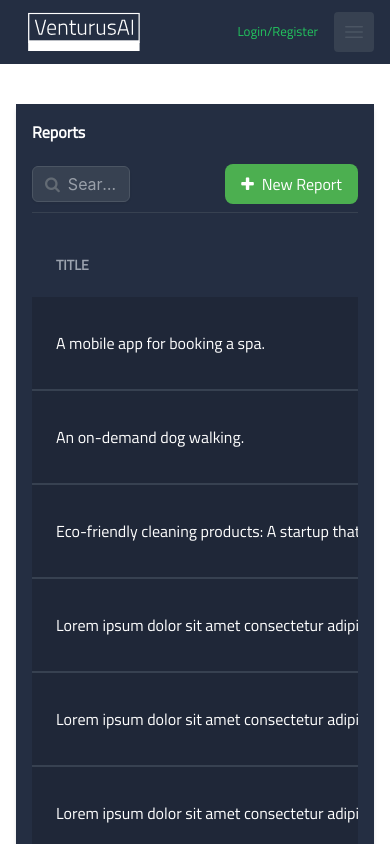
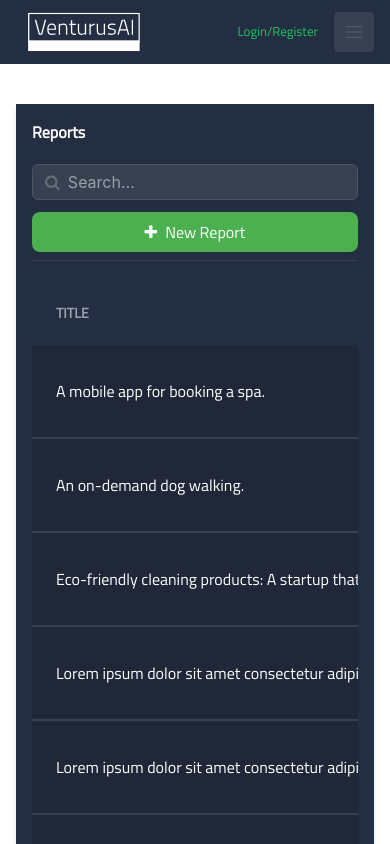
Before and after one commit to talhasaeed22/venturus, a Next.js app: page /reports in a window 390 px wide. Shown: the top 844 px of the page. Built offline with nearby package versions, Linux system fonts and the light colour scheme.

Commit message:
Create Report Page Added v-2

```diff
--- a/pages/reports.js
+++ b/pages/reports.js
@@ -11,15 +11,15 @@ const Reports = () => {
                 <div className='flex flex-col gap-5 p-4'>
 
                     <span className='text-white font-semibold text-[1rem] '>Reports</span>
-                    <div className='flex justify-between items-center border-b pb-2 border-gray-700 '>
-                        <div className='w-[30%] '>
+                    <div className='flex lg:flex-row flex-col justify-between gap-3 items-center border-b pb-2 border-gray-700 '>
+                        <div className='lg:w-[30%] w-full '>
                             <Input placeholder="Search…" color='success' sx={{ width: '100%', color: '#d1d5db', backgroundColor: 'rgb(55, 65, 81)', border: '1px solid #4b5563' }} startDecorator={<i className="fa fa-search" aria-hidden="true"></i>} />
 
                         </div>
 
-                        <div className=''>
+                        <div className='w-full lg:w-fit'>
 
-                            <button className={`px-4 hover:bg-[#357a3a] py-[0.5rem]  bg-[#4caf50] text-white rounded-[0.5rem]`}> <i className="fa fa-plus text-normal mr-2" aria-hidden="true"></i>
+                            <button className={`px-4 w-full hover:bg-[#357a3a] py-[0.5rem]  bg-[#4caf50] text-white rounded-[0.5rem]`}> <i className="fa fa-plus text-normal mr-2" aria-hidden="true"></i>
                                 New Report</button>
                         </div>
 
```
